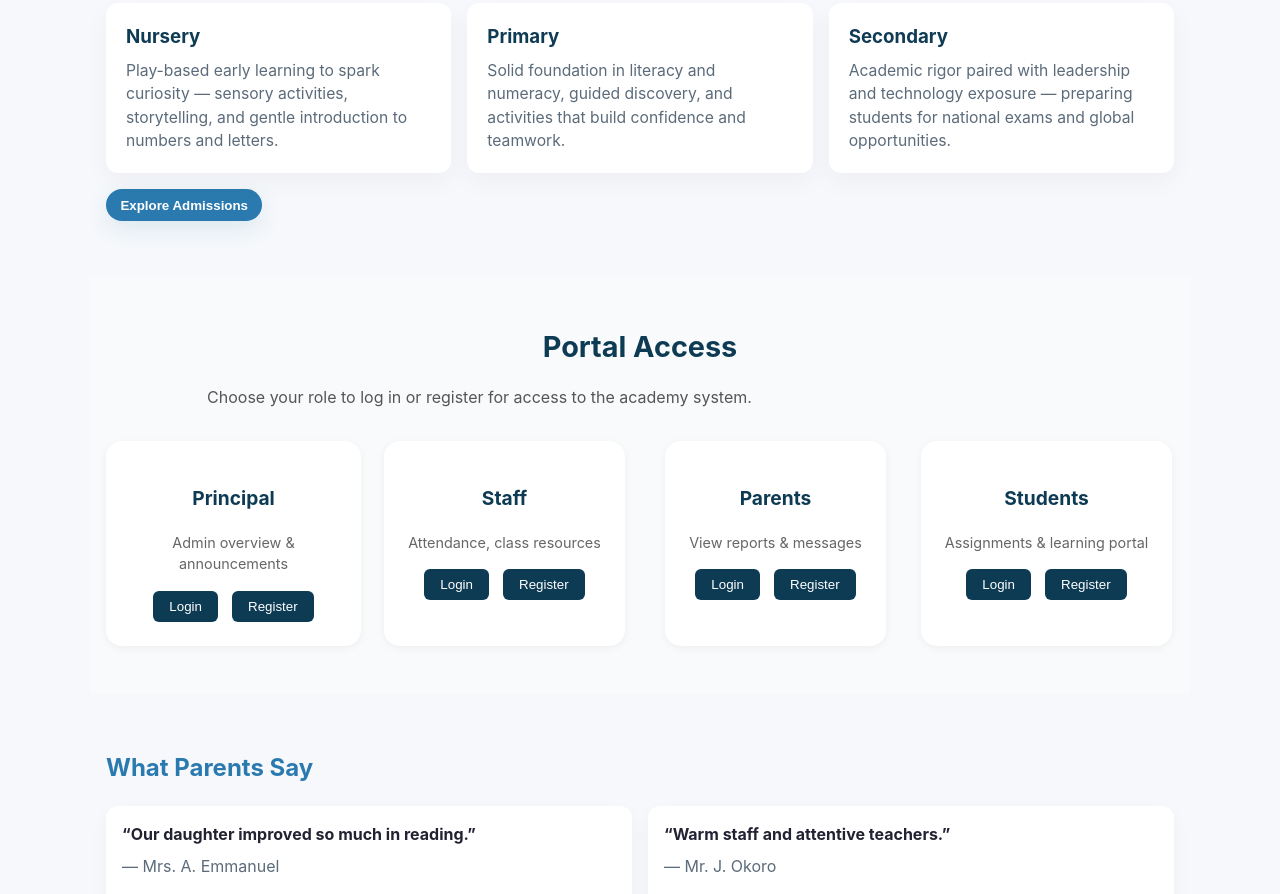
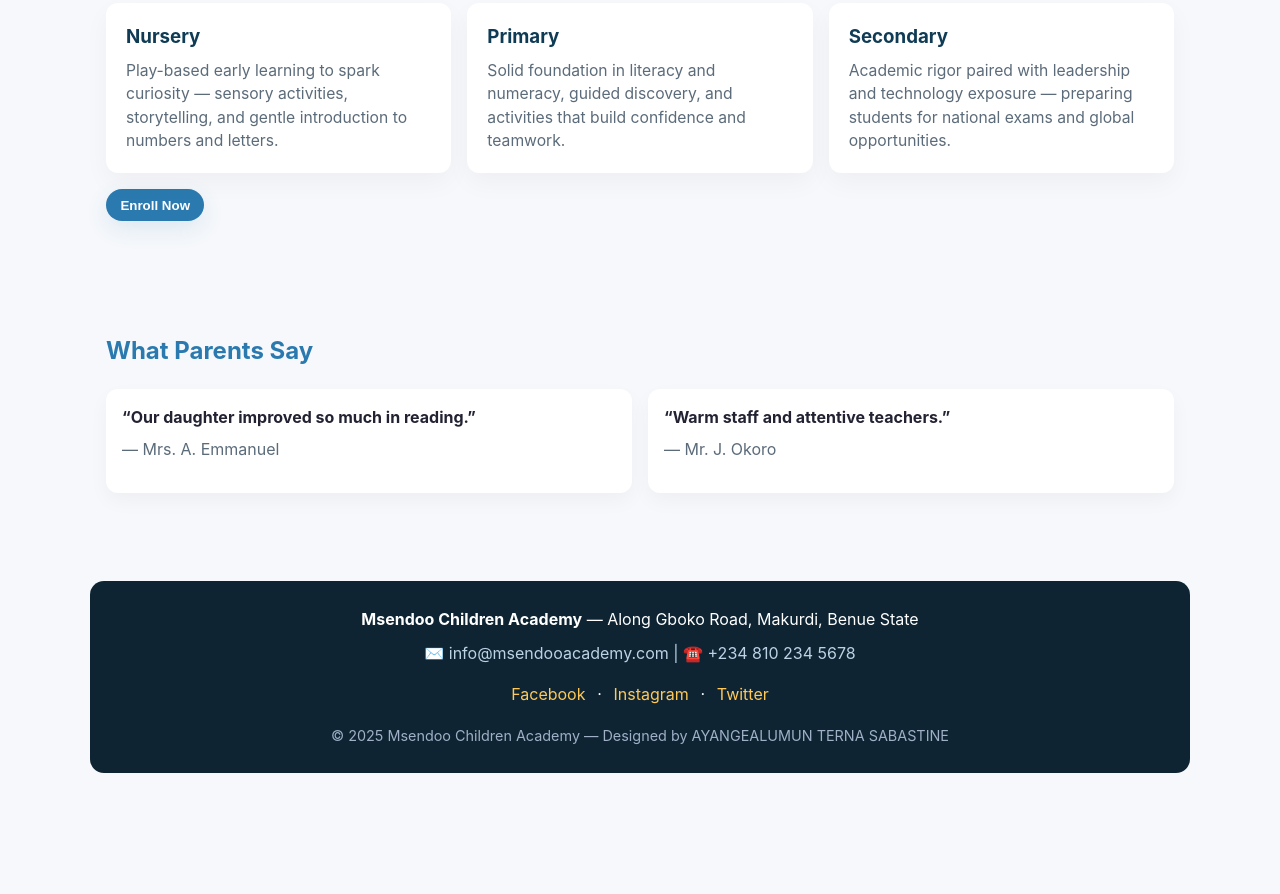
Before and after one commit to AyangealumunTerna/Msendoo-Children-Academy, a plain HTML site: page index.html in a window 1280 px wide. Shown: the part 1357-2251 px from the top of the page. After the commit the page ends 2178 px from the top, so only its background shows below. Drawn offline with Linux system fonts and the light colour scheme.

Commit message:
Login portal remodeled

```diff
--- a/index.css
+++ b/index.css
@@ -280,73 +280,13 @@ section h2 {
   font-size: 0.98rem;
 }
 
-/* Login portal */
-/* Section layout */
-.login-section {
-  text-align: center;
-  padding: 3rem 1rem;
-  background: #f9fafb;
+input{
+  border-radius: 15px;
+  width: 80%;
+  height: 2rem;
+  margin: 2px;
+  padding: 5%;
 }
-
-.login-section h2 {
-  color: #0e3b54;
-  font-size: 1.8rem;
-  margin-bottom: 0.5rem;
-}
-
-.login-section .lead {
-  color: #555;
-  margin-bottom: 2rem;
-}
-
-/* Cards */
-.portal-grid {
-  display: grid;
-  gap: 1rem;
-  grid-template-columns: repeat(auto-fit, minmax(240px, 1fr));
-  justify-items: center;
-}
-
-.portal-card {
-  background: #fff;
-  border-radius: 1rem;
-  padding: 1.5rem;
-  box-shadow: 0 2px 8px rgba(0, 0, 0, 0.05);
-  transition: transform 0.3s ease, box-shadow 0.3s ease;
-}
-
-.portal-card:hover {
-  transform: translateY(-5px);
-  box-shadow: 0 6px 14px rgba(0, 0, 0, 0.1);
-}
-
-.portal-card h3 {
-  color: #0e3b54;
-  font-size: 1.2rem;
-  font-weight: 700;
-}
-
-.portal-card p {
-  color: #666;
-  font-size: 0.9rem;
-  margin: 0.5rem 0 1rem;
-}
-
-.actions button {
-  background: #0e3b54;
-  color: #fff;
-  border: none;
-  border-radius: 6px;
-  padding: 0.5rem 1rem;
-  margin: 0 0.3rem;
-  cursor: pointer;
-  transition: background 0.3s ease;
-}
-
-.actions button:hover {
-  background: #14597a;
-}
-
 /* Modal */
 .modal {
   position: fixed;
@@ -477,9 +417,9 @@ footer a {
   .hamburger {
     display: block;
   }
-  .cta {
+  /* .cta {
     display: none;
-  }
+  } */
   #apply-mobileView {
     display: block;
   }
--- a/index.html
+++ b/index.html
@@ -30,7 +30,7 @@
           <a href="#academics">Academics</a>
           <!-- <a href="/addmission.html">Admission</a> -->
           <a href="#contact">Contact</a>
-          <a href="#login">Login Portal</a>
+          <a style="cursor: pointer;" onclick="openModal('loginModal')">Login Portal</a>
         </div>
         <button class="cta" onclick="location.href='admission.html'">Enroll Now</button>
 
@@ -60,8 +60,9 @@
         <!-- <a href="/addmission.html" class="drawer-link">Admission</a> -->
         <a href="#contact" class="drawer-link">Contact</a>
         <hr style="margin:0.8rem 0;border:none;border-top:1px solid #eef4fb">
-        <a href="#login" class="drawer-link">Login Portal</a>
-        <button class="drawer-link" id="enroll-mobileView" onclick="window.location='admission.html'">Enroll Now</button>
+        <a style="cursor: pointer;" class="drawer-link" onclick="openModal('loginModal')">Login Portal</a>
+        <button class="drawer-link" id="enroll-mobileView" onclick="window.location='admission.html'">Enroll
+          Now</button>
 
       </nav>
     </div>
@@ -77,8 +78,9 @@
             <p class="lead">Msendoo Children Academy blends academic excellence with character development — a calm,
               nurturing place for Nursery, Primary and Secondary students.</p>
             <div class="hero-actions">
-              <button class="cta" onclick="window.location='admission.html'">Explore Admissions</button>
-              <button class="btn-secondary" onclick="document.querySelector('#about').scrollIntoView({behavior:'smooth'})">Learn About Us</button>
+              <button class="cta" onclick="window.location='admission.html'">Enroll Now</button>
+              <button class="btn-secondary"
+                onclick="document.querySelector('#about').scrollIntoView({behavior:'smooth'})">Learn About Us</button>
             </div>
           </div>
         </div>
@@ -129,52 +131,46 @@
         <!-- <button class="cta" onclick="location.href='admission.html'">Enroll Now</button> -->
 
       </div>
-      <button class="cta" onclick="window.location='admission.html'" style="margin-top: 1rem; ">Explore Admissions</button>
+      <button class="cta" onclick="window.location='admission.html'" style="margin-top: 1rem; ">Enroll Now</button>
     </section>
 
-    <!-- LOGIN PORTAL -->
-    <section id="login" aria-labelledby="login-heading" class="login-section">
-      <h2 id="login-heading">Portal Access</h2>
-      <p class="lead">Choose your role to log in or register for access to the academy system.</p>
-
-      <div class="portal-grid">
-        <div class="portal-card" data-role="Principal">
-          <h3>Principal</h3>
-          <p>Admin overview & announcements</p>
-          <div class="actions">
-            <button onclick="openModal('login', 'Principal')">Login</button>
-            <button onclick="openModal('register', 'Principal')">Register</button>
-          </div>
-        </div>
-
-        <div class="portal-card" data-role="Staff">
-          <h3>Staff</h3>
-          <p>Attendance, class resources</p>
-          <div class="actions">
-            <button onclick="openModal('login', 'Staff')">Login</button>
-            <button onclick="openModal('register', 'Staff')">Register</button>
-          </div>
-        </div>
-
-        <div class="portal-card" data-role="Parents">
-          <h3>Parents</h3>
-          <p>View reports & messages</p>
-          <div class="actions">
-            <button onclick="openModal('login', 'Parents')">Login</button>
-            <button onclick="openModal('register', 'Parents')">Register</button>
-          </div>
-        </div>
-
-        <div class="portal-card" data-role="Students">
-          <h3>Students</h3>
-          <p>Assignments & learning portal</p>
-          <div class="actions">
-            <button onclick="openModal('login', 'Students')">Login</button>
-            <button onclick="openModal('register', 'Students')">Register</button>
-          </div>
+    <!-- Login Modal -->
+    <div class="modal" id="loginModal">
+      <div class="modal-content">
+        <button class="close-btn" onclick="closeModal('loginModal')">&times;</button>
+        <h2>Login</h2>
+        <form id="loginForm">
+          <input type="email" placeholder="Email" required />
+          <input type="password" placeholder="Password" required />
+          <button type="submit" class="primary-btn">Login</button>
+        </form>
+        <div class="modal-footer">
+          <a href="#" id="forgotPassword">Forgot Password?</a>
+          <p>Don’t have an account? <a href="#" onclick="switchModal('loginModal', 'registerModal')">Register here</a>
+          </p>
         </div>
       </div>
-    </section>
+    </div>
+
+    <!-- Register Modal -->
+    <div class="modal" id="registerModal">
+      <div class="modal-content">
+        <button class="close-btn" onclick="closeModal('registerModal')">&times;</button>
+        <h2>Register</h2>
+        <form id="registerForm">
+          <input type="email" placeholder="Email" required />
+          <input type="password" placeholder="Password" required />
+          <input type="password" placeholder="Confirm Password" required />
+          <button type="submit" class="primary-btn">Register</button>
+        </form>
+        <div class="modal-footer">
+          <p>Already have an account? <a href="#" onclick="switchModal('registerModal', 'loginModal')">Login here</a>
+          </p>
+        </div>
+      </div>
+    </div>
+
+
 
     <!-- Modal -->
     <div class="modal" id="authModal">
--- a/index.js
+++ b/index.js
@@ -68,14 +68,6 @@ function closeModal() {
 // LocalStorage Auth Simulation
 // ===============================
 
-// Save or retrieve users
-function getUsers() {
-  return JSON.parse(localStorage.getItem("users")) || [];
-}
-function saveUsers(users) {
-  localStorage.setItem("users", JSON.stringify(users));
-}
-
 // Extend your openModal function behavior
 function openModal(type, role) {
   const modal = document.getElementById("authModal");
@@ -134,3 +126,29 @@ function openModal(type, role) {
 // document.addEventListener('keydown', (ev) => {
 //     if (ev.key === 'Escape') closeDrawer();
 // });
+
+// === AUTH MODALS ===
+function openModal(id) {
+  document.getElementById(id).classList.add("show");
+}
+function closeModal(id) {
+  document.getElementById(id).classList.remove("show");
+}
+function switchModal(current, next) {
+  closeModal(current);
+  openModal(next);
+}
+
+// Login form behavior
+document.getElementById("loginForm").addEventListener("submit", (e) => {
+  e.preventDefault();
+  alert("Logging in... (backend coming soon 😎)");
+  closeModal("loginModal");
+});
+
+// Register form behavior
+document.getElementById("registerForm").addEventListener("submit", (e) => {
+  e.preventDefault();
+  alert("Registering... (backend coming soon 😎)");
+  closeModal("registerModal");
+});
```
